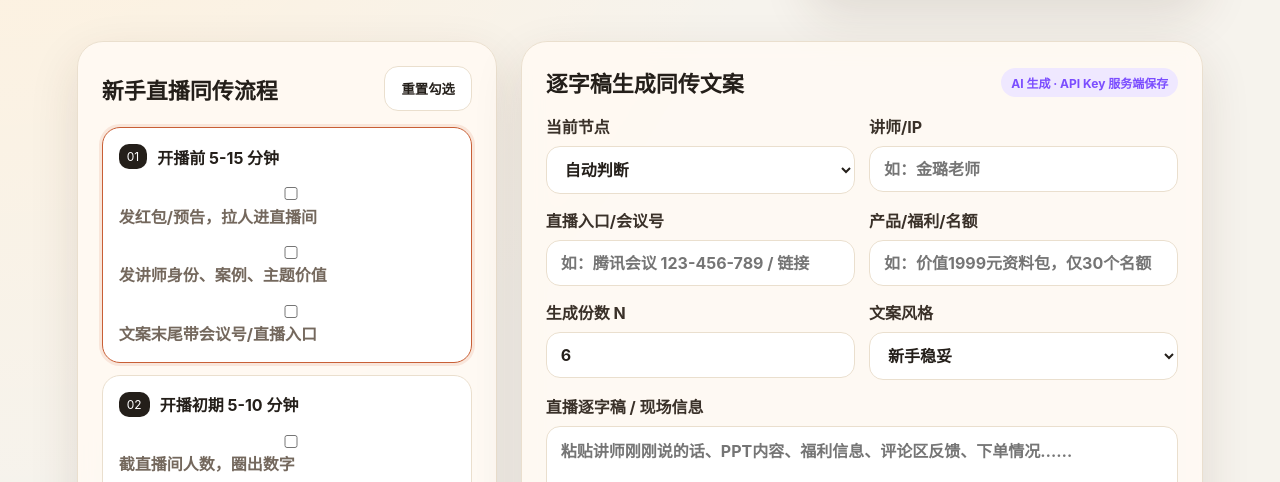
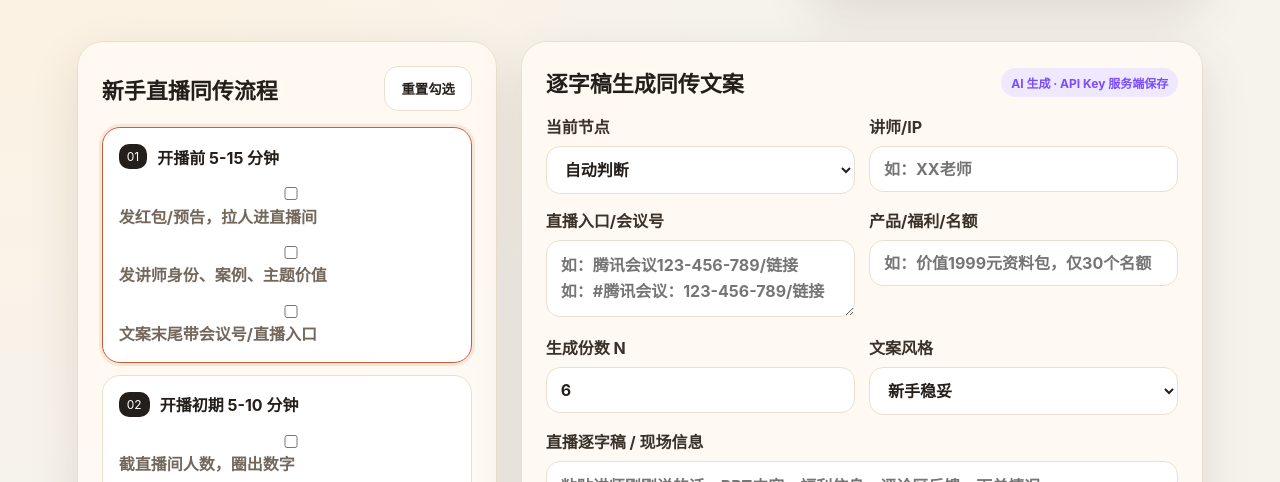
Before and after one commit to soho1319/tongchuan-helper, a plain HTML site: page index.html in a window 1280 px wide. Shown: the part 270-752 px from the top of the page. Drawn offline with Linux system fonts and the light colour scheme.

Commit message:
update form placeholders

```diff
--- a/index.html
+++ b/index.html
@@ -80,10 +80,10 @@
           </select>
         </label>
         <label>讲师/IP
-          <input id="teacher" placeholder="如：金璐老师" />
+          <input id="teacher" placeholder="如：XX老师" />
         </label>
         <label>直播入口/会议号
-          <input id="entry" placeholder="如：腾讯会议 123-456-789 / 链接" />
+          <textarea id="entry" rows="2" placeholder="如：腾讯会议123-456-789/链接&#10;如：#腾讯会议：123-456-789/链接"></textarea>
         </label>
         <label>产品/福利/名额
           <input id="offer" placeholder="如：价值1999元资料包，仅30个名额" />
```
